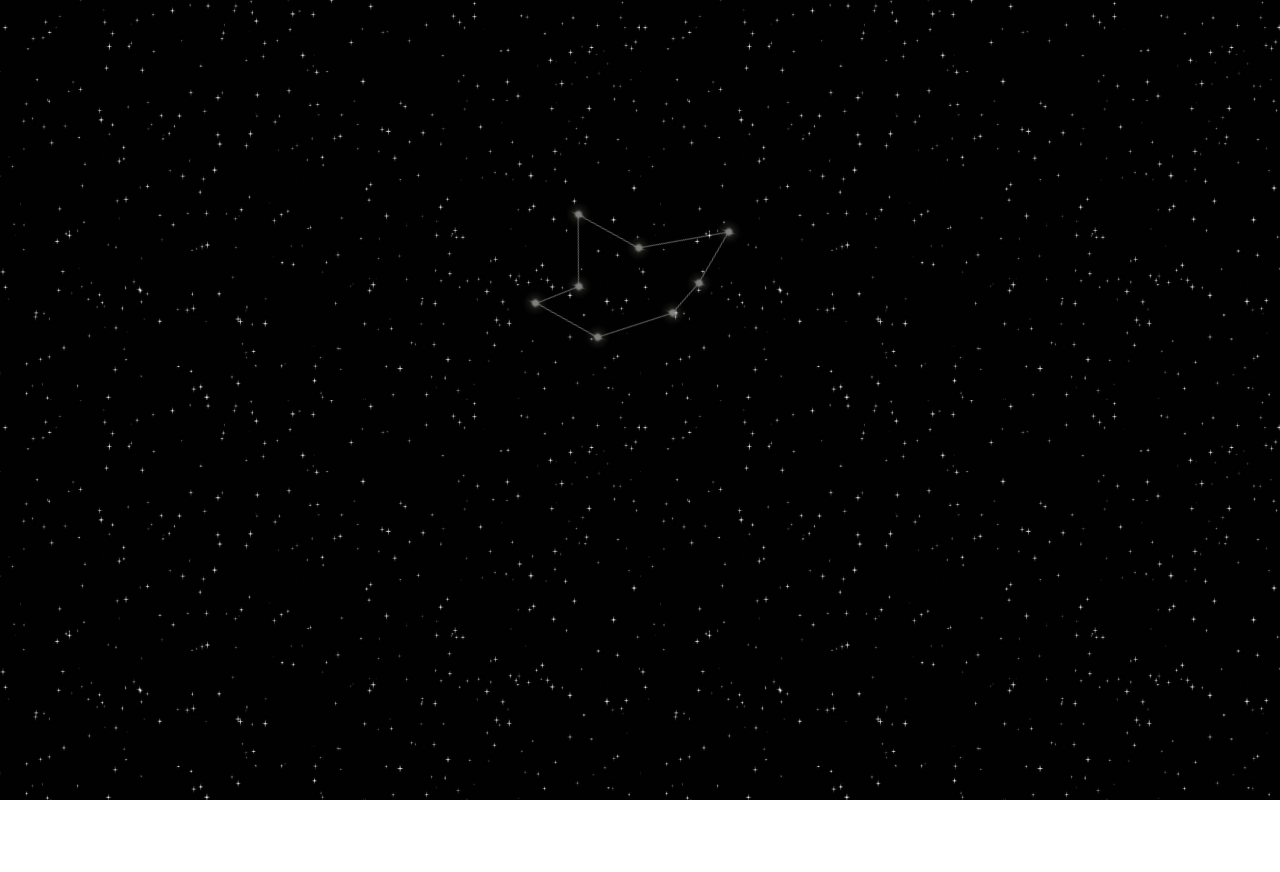
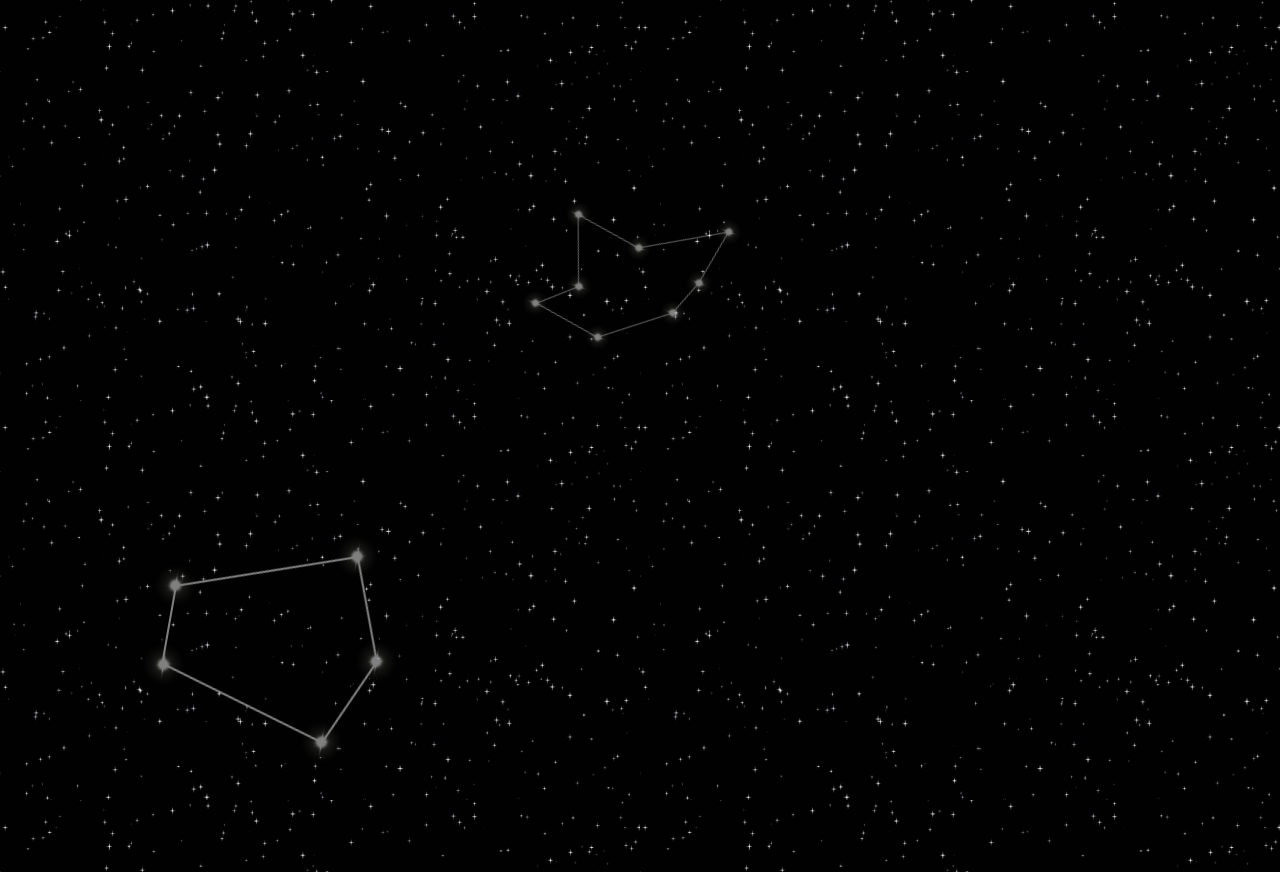
Before and after one commit to kapoole/ARTS116-Project-4, a plain HTML site: page index.html in a window 1280 px wide. Shown: the top 872 px of the page. Before the commit the page ends 800 px from the top, so only its background shows below. Drawn offline with Linux system fonts and the light colour scheme.

Commit message:
finish snapchat

```diff
--- a/index.html
+++ b/index.html
@@ -32,6 +32,7 @@
 
         <div id="twitter-cont"></div>
         <div id="facebook-cont"></div>
+        <div id="snapchat-cont"></div>
 
     </div>
 
--- a/styles.css
+++ b/styles.css
@@ -156,11 +156,73 @@ body {
         opacity: .5;
     }
 
-    5% {
+    2% {
         opacity: 1;
     }
 
+    4% {
+        opacity: .5;
+    }
+
+
+    100% {
+        opacity: .5;
+    }
+
+}
+
+
+/*
+*      SNAPCHAT
+*           - each flash is 10,000 facebook posts
+*           - .5 seconds between flashes
+*           - = 20,000 photos uploaded per second
+*/
+
+#snapchat-cont {
+    background-image: url("imgs/snapchat-const-1.png");
+    background-size: 400px 400px;
+
+    width: 400px;
+    height: 400px;
+
+    position: absolute;
+    top: 55%;
+    left: 70px;
+
+    transform: rotate(-80deg);
+    border-radius: 50px;
+
+    opacity: .5;
+
+    animation: snapchat .5s infinite;
+    animation-delay: .5s;
+
+}
+
+#snapchat-cont:hover {
+
+    background-image: url("imgs/snapchat-const-1h.png");
+    background-size: 400px 400px;
+    /* background-color: black;*/
+
+    transform: scale(1) rotate(-80deg);
+
+    opacity: 1;
+
+    animation: none;
+}
+
+@keyframes snapchat {
+    0% {
+        opacity: .5;
+    }
+
     10% {
+        opacity: 1;
+    }
+
+    20% {
         opacity: .5;
     }
 
```
Also changed, not shown: imgs/snapchat-const-1.png (added), imgs/snapchat-const-1h.png (added).
